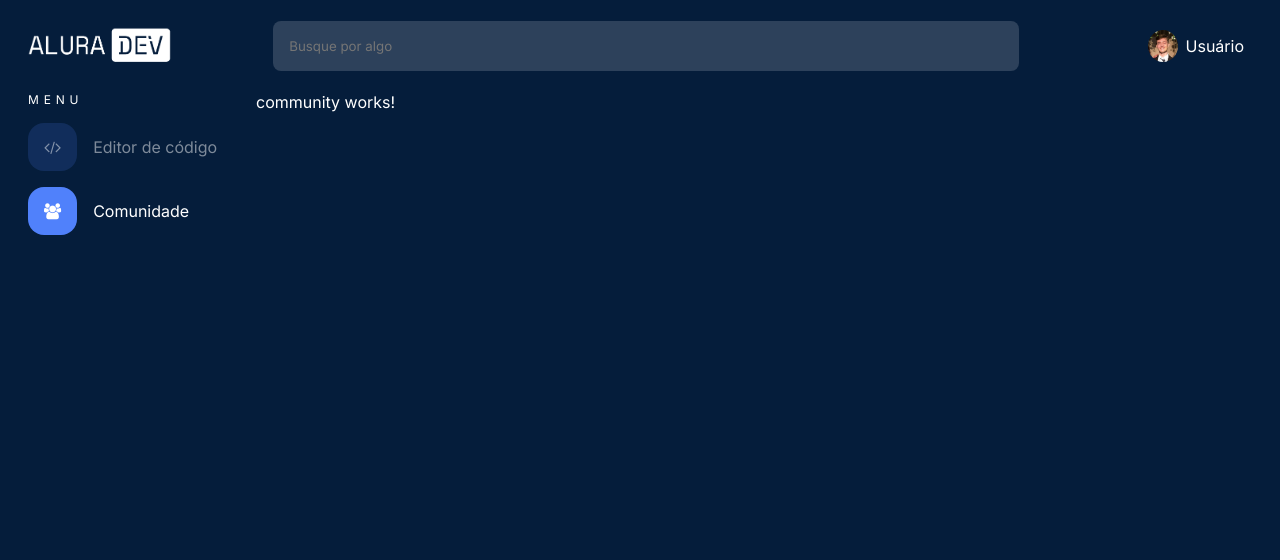
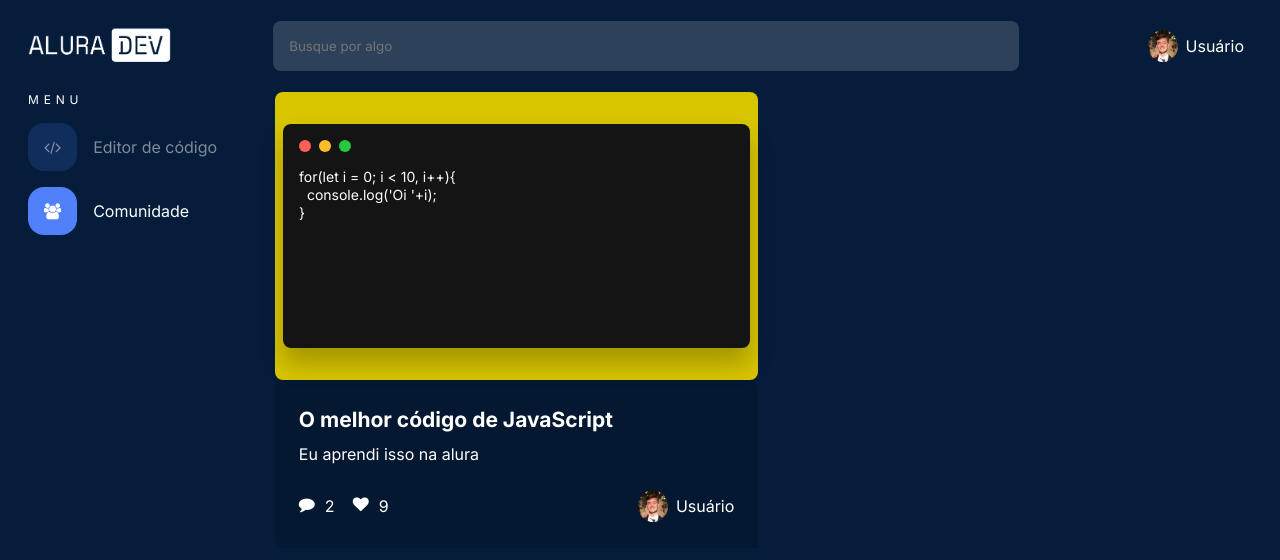
Before and after one commit to FelipePilz/alura-challenge-frontend, an Angular app: page /comunidade in a window 1280 px wide. Shown: the top 560 px of the page. Built offline with nearby package versions, Linux system fonts and the light colour scheme.

Commit message:
Adicionado a página de comunidade e suas dependências

```diff
--- a/src/app/app-routing.module.ts
+++ b/src/app/app-routing.module.ts
@@ -7,7 +7,7 @@ const routes: Routes = [
   {
     path: '',
     pathMatch: 'full',
-    redirectTo: 'editor-de-codigo',
+    redirectTo: 'comunidade',
   },
   {
     path: 'editor-de-codigo',
--- a/src/app/app.module.ts
+++ b/src/app/app.module.ts
@@ -1,6 +1,5 @@
 import { CommunityModule } from './components/community/community.module';
 import { CodeEditorModule } from './components/code-editor/code-editor.module';
-import { UserModule } from './components/user/user.module';
 import { MenuModule } from './components/menu/menu.module';
 import { HeaderModule } from './components/header/header.module';
 import { NgModule } from '@angular/core';
@@ -8,7 +7,6 @@ import { BrowserModule } from '@angular/platform-browser';
 
 import { AppRoutingModule } from './app-routing.module';
 import { AppComponent } from './app.component';
-import { CommunityComponent } from './components/community/community.component';
 
 @NgModule({
   declarations: [AppComponent],
--- a/src/app/components/code-editor/code-editor.component.html
+++ b/src/app/components/code-editor/code-editor.component.html
@@ -1,5 +1,5 @@
 <section>
-  <form>
+  <form [formGroup]="novaPostagem" (submit)="cadastrar()">
     <div class="layout">
       <div class="background" [ngStyle]="{ background: color }">
         <div class="editor">
@@ -8,7 +8,7 @@
             <div class="yellow"></div>
             <div class="green"></div>
           </div>
-          <textarea spellcheck="false">{{ editorPlaceholder }}</textarea>
+          <textarea formControlName="code" spellcheck="false"></textarea>
         </div>
       </div>
       <app-button-outlined
@@ -18,21 +18,24 @@
     <div class="form">
       <section class="inputs">
         <p>Seu projeto</p>
-        <input placeholder="Nome do seu projeto" />
-        <textarea placeholder="Descrição do seu projeto"></textarea>
+        <input formControlName="title" placeholder="Nome do seu projeto" />
+        <textarea
+          formControlName="description"
+          placeholder="Descrição do seu projeto"
+        ></textarea>
 
         <p>Personalização</p>
         <div class="personalizacao-flex">
-          <select>
+          <select formControlName="type">
             <option value="JavaScript">JavaScript</option>
             <option value="CSS">CSS</option>
             <option value="TypeScript">TypeScript</option>
             <option value="HTML">HTML</option>
           </select>
           <input
+            formControlName="background"
             id="colorPicker"
             type="color"
-            [value]="color"
             (change)="trocaCor(colorPicker.value)"
             #colorPicker
           />
--- a/src/app/components/code-editor/code-editor.component.ts
+++ b/src/app/components/code-editor/code-editor.component.ts
@@ -1,4 +1,8 @@
+import { NovoPostService } from './../../services/novo-post.service';
+import { NovoPost } from './../../interfaces/novo-post';
 import { Component, HostListener, Input, OnInit } from '@angular/core';
+import { FormBuilder, FormGroup } from '@angular/forms';
+import { Router } from '@angular/router';
 
 @Component({
   selector: 'app-code-editor',
@@ -6,7 +10,22 @@ import { Component, HostListener, Input, OnInit } from '@angular/core';
   styleUrls: ['./code-editor.component.scss'],
 })
 export class CodeEditorComponent implements OnInit {
-  public editorPlaceholder = `const pluckDeep = key => obj => key.split('.').reduce((accum, key) => accum[key], obj)
+  novaPostagem!: FormGroup;
+
+  @Input() color?: string;
+
+  constructor(
+    private formBuilder: FormBuilder,
+    private router: Router,
+    private novoPostService: NovoPostService
+  ) {}
+
+  ngOnInit(): void {
+    this.color = '#6bd1ff';
+
+    this.novaPostagem = this.formBuilder.group({
+      code: [
+        `const pluckDeep = key => obj => key.split('.').reduce((accum, key) => accum[key], obj)
 
 const compose = (...fns) => res => fns.reduce((accum, next) => next(accum), res)
 
@@ -16,15 +35,21 @@ const unfold = (f, seed) => {
     return res ? go(f, res[1], acc.concat([res[0]])) : acc
   }
   return go(f, seed, [])
-}`;
-
-  @Input() color?: string;
-
-  ngOnInit(): void {
-    this.color = '#6bd1ff';
+}`,
+      ],
+      title: [''],
+      description: [''],
+      type: ['JavaScript'],
+      background: ['#6bd1ff'],
+    });
   }
 
   public trocaCor(color: string) {
     this.color = color;
   }
+
+  public cadastrar() {
+    const novoPost = this.novaPostagem.getRawValue() as NovoPost;
+    this.router.navigate(['comunidade']);
+  }
 }
--- a/src/app/components/community/community.component.html
+++ b/src/app/components/community/community.component.html
@@ -1 +1,29 @@
-<p>community works!</p>
+<section class="comunidade">
+  <div class="layout">
+    <div class="background" [ngStyle]="{ background: novoPost.background }">
+      <div class="editor">
+        <div class="terminal-dots">
+          <div class="red"></div>
+          <div class="yellow"></div>
+          <div class="green"></div>
+        </div>
+        <textarea spellcheck="false" [disabled]="true">{{
+          novoPost.code
+        }}</textarea>
+      </div>
+    </div>
+    <div class="box">
+      <div class="informacoes">
+        <h2>{{ novoPost.title }}</h2>
+        <p>{{ novoPost.description }}</p>
+        <div class="flex-extra">
+          <div class="icons">
+            <i class="fa fa-comment" aria-hidden="true"></i><span>2</span>
+            <i class="fa fa-heart" aria-hidden="true"></i><span>9</span>
+          </div>
+          <app-user></app-user>
+        </div>
+      </div>
+    </div>
+  </div>
+</section>
--- a/src/app/components/community/community.component.scss
+++ b/src/app/components/community/community.component.scss
@@ -0,0 +1,161 @@
+.comunidade {
+  margin-left: 0.6%;
+  display: flex;
+
+  .layout {
+    width: 50%;
+    text-align: center;
+    margin: 0 24px 24px 0;
+
+    .background {
+      width: 95%;
+      margin: auto;
+      border-radius: 8px;
+      height: 288px;
+      display: flex;
+
+      .editor {
+        border-radius: 8px;
+        margin: 32px auto;
+        vertical-align: middle;
+        width: 90%;
+        background-color: #141414;
+        box-shadow: 0px 16px 24px rgba(0, 0, 0, 0.24);
+        padding: 16px;
+
+        .terminal-dots {
+          display: flex;
+          background-color: #141414;
+          border-radius: 8px;
+
+          div {
+            width: 12px;
+            height: 12px;
+            margin-right: 8px;
+            border-radius: 8px;
+          }
+
+          .red {
+            background: #ff5f56;
+          }
+
+          .yellow {
+            background: #ffbd2e;
+          }
+
+          .green {
+            background: #27c93f;
+          }
+        }
+
+        textarea {
+          margin-top: 16px;
+          width: 100%;
+          height: 168px;
+          max-width: 100%;
+          resize: none;
+          border: none;
+          background-color: #141414;
+          color: white;
+          overflow-y: scroll;
+
+          font-size: 14px;
+          line-height: 18px;
+        }
+
+        textarea:focus {
+          border: none;
+          outline: none;
+        }
+      }
+    }
+  }
+
+  .box {
+    width: 95%;
+    text-align: left;
+    margin: auto;
+    .informacoes {
+      padding: 24px 24px 0 24px;
+      background-color: rgba(0, 0, 0, 0.16);
+      border-radius: 0 8px;
+
+      * {
+        background-color: rgba(0, 0, 0, 0);
+      }
+
+      h2 {
+        //styleName: Title;
+        font-family: Inter;
+        font-size: 21px;
+        font-style: normal;
+        font-weight: 700;
+        line-height: 32px;
+        letter-spacing: 0em;
+        text-align: left;
+      }
+
+      p {
+        margin-top: 8px;
+      }
+
+      .flex-extra {
+        display: flex;
+
+        .icons {
+          margin-top: 32px;
+          display: flex;
+          padding-bottom: 32px;
+
+          i {
+            height: 17.5px;
+            border-radius: 0px;
+            margin-right: 10px;
+          }
+          span {
+            margin-right: 18px;
+          }
+        }
+
+        app-user {
+          margin: auto 0 auto auto;
+        }
+      }
+    }
+  }
+}
+
+@media screen and (max-width: 1110px) {
+  .comunidade {
+    display: inherit;
+    .layout {
+      width: 100%;
+      .background {
+        height: 342px;
+        .editor {
+          textarea {
+            height: 222px;
+          }
+        }
+      }
+    }
+  }
+}
+
+@media screen and (max-width: 580px) {
+  .comunidade {
+    .layout {
+      width: 100%;
+      .background {
+        height: 389px;
+        .editor {
+          width: 80%;
+
+          textarea {
+            height: 272px;
+          }
+        }
+      }
+    }
+  }
+}
--- a/src/app/components/community/community.component.ts
+++ b/src/app/components/community/community.component.ts
@@ -1,15 +1,20 @@
-import { Component, OnInit } from '@angular/core';
+import { NovoPostService } from './../../services/novo-post.service';
+import { NovoPost } from './../../interfaces/novo-post';
+import { Component, Input, OnInit } from '@angular/core';
 
 @Component({
   selector: 'app-community',
   templateUrl: './community.component.html',
-  styleUrls: ['./community.component.scss']
+  styleUrls: ['./community.component.scss'],
 })
 export class CommunityComponent implements OnInit {
+  novoPost!: NovoPost;
+  background = `#FFFFFF`;
 
-  constructor() { }
+  constructor(private novoPostService: NovoPostService) {}
 
   ngOnInit(): void {
+    this.novoPost = this.novoPostService.getNovoPost();
+    this.background = this.novoPostService.getNovoPost().background;
   }
-
 }
--- a/src/app/components/community/community.module.ts
+++ b/src/app/components/community/community.module.ts
@@ -1,10 +1,12 @@
+import { UserModule } from './../user/user.module';
+import { ReactiveFormsModule } from '@angular/forms';
 import { CommunityComponent } from './community.component';
 import { NgModule } from '@angular/core';
 import { CommonModule } from '@angular/common';
 
 @NgModule({
   declarations: [CommunityComponent],
-  imports: [CommonModule],
+  imports: [CommonModule, ReactiveFormsModule, UserModule],
   exports: [CommunityComponent],
 })
 export class CommunityModule {}
--- a/src/app/components/user/user.component.scss
+++ b/src/app/components/user/user.component.scss
@@ -2,8 +2,10 @@ div {
   display: flex;
   flex-direction: row-reverse;
   align-items: center;
+  background-color: rgba(0, 0, 0, 0);
 
   p {
+    background-color: rgba(0, 0, 0, 0);
     font-size: 16px;
     margin-left: 8px;
   }
@@ -15,10 +17,6 @@ div {
 }
 
 @media screen and (max-width: 1110px) {
-  * {
-    background-color: #2d415b;
-  }
-
   div {
     display: inline-flex;
   }
--- /dev/null
+++ b/src/app/interfaces/novo-post.ts
@@ -0,0 +1,7 @@
+export interface NovoPost {
+  code: string;
+  title: string;
+  description: string;
+  type: string;
+  background: string;
+}
--- /dev/null
+++ b/src/app/services/novo-post.service.ts
@@ -0,0 +1,26 @@
+import { NovoPost } from './../interfaces/novo-post';
+import { Injectable } from '@angular/core';
+
+@Injectable({
+  providedIn: 'root',
+})
+export class NovoPostService {
+  private novoPost!: NovoPost;
+  constructor() {}
+
+  cadastraNovoPost(novoPost: NovoPost) {
+    this.novoPost = novoPost;
+  }
+
+  getNovoPost() {
+    return {
+      code: `for(let i = 0; i < 10, i++){
+  console.log('Oi '+i);
+}`,
+      title: 'O melhor código de JavaScript',
+      description: 'Eu aprendi isso na alura',
+      type: 'JavaScript',
+      background: '#d8c500',
+    };
+  }
+}
```
Also changed, not shown: src/app/components/code-editor/code-editor.module.ts (+7 -1 lines).
